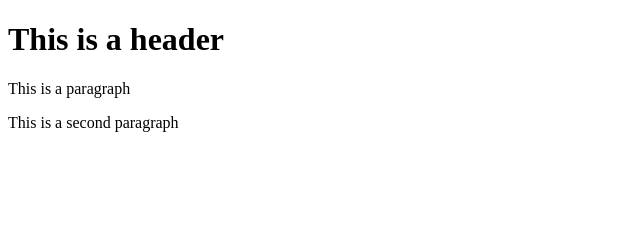
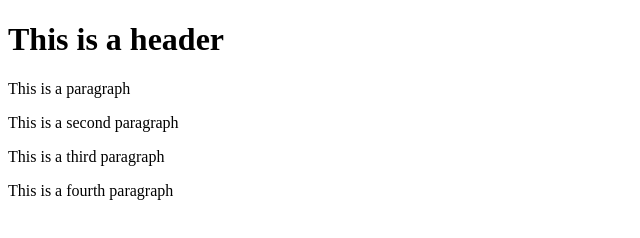
Before and after one commit to kamil-filip/FullStackModule1, a website: page index.html in a window 1280 px wide. Shown: the whole page, without its empty margins (0-640 px from the left). Drawn offline with Linux system fonts and the light colour scheme.

Commit message:
fourth commit

```diff
--- a/index.html
+++ b/index.html
@@ -6,5 +6,7 @@
         <h1>This is a header</h1>
         <p>This is a paragraph</p>
         <p>This is a second paragraph</p>
+        <p>This is a third paragraph</p>
+        <p>This is a fourth paragraph</p>
     </body>
 </html>
```
Also changed, not shown: package.json (added, +28 -0 lines), 1 other file.
